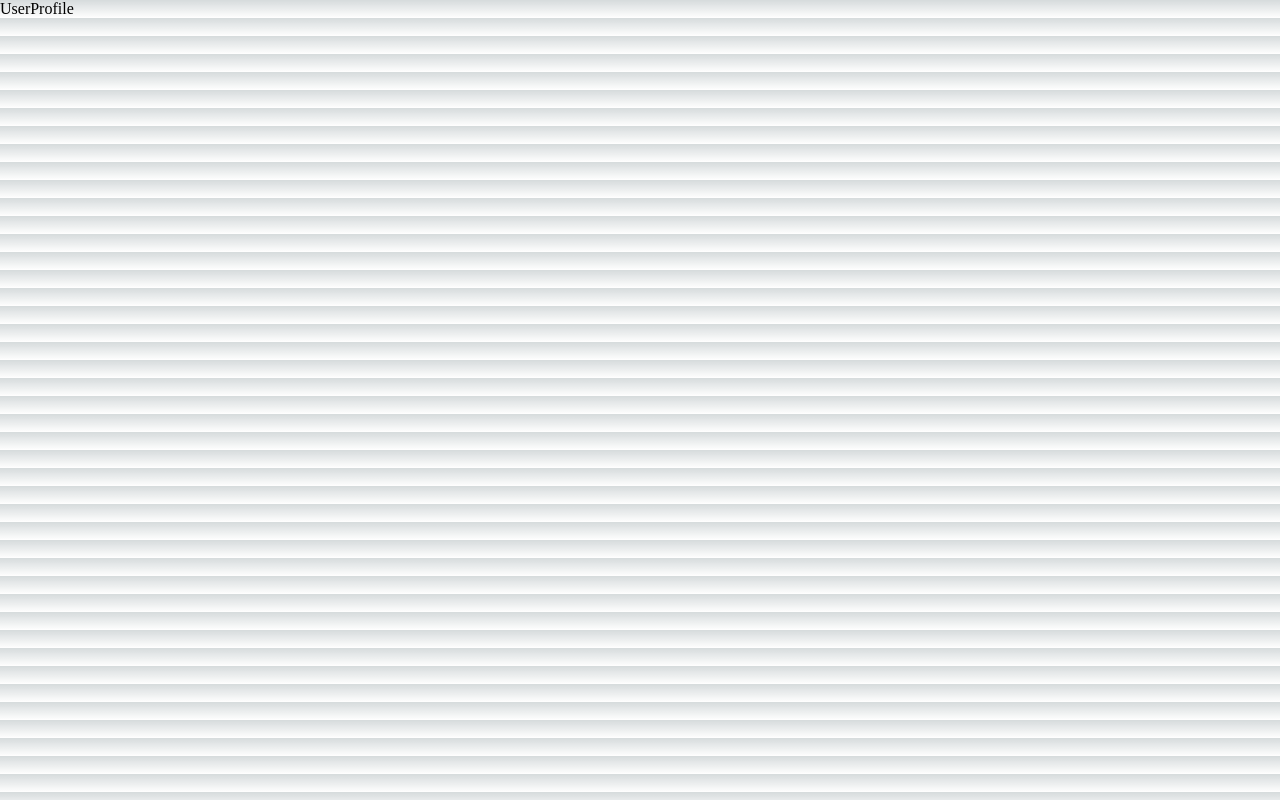
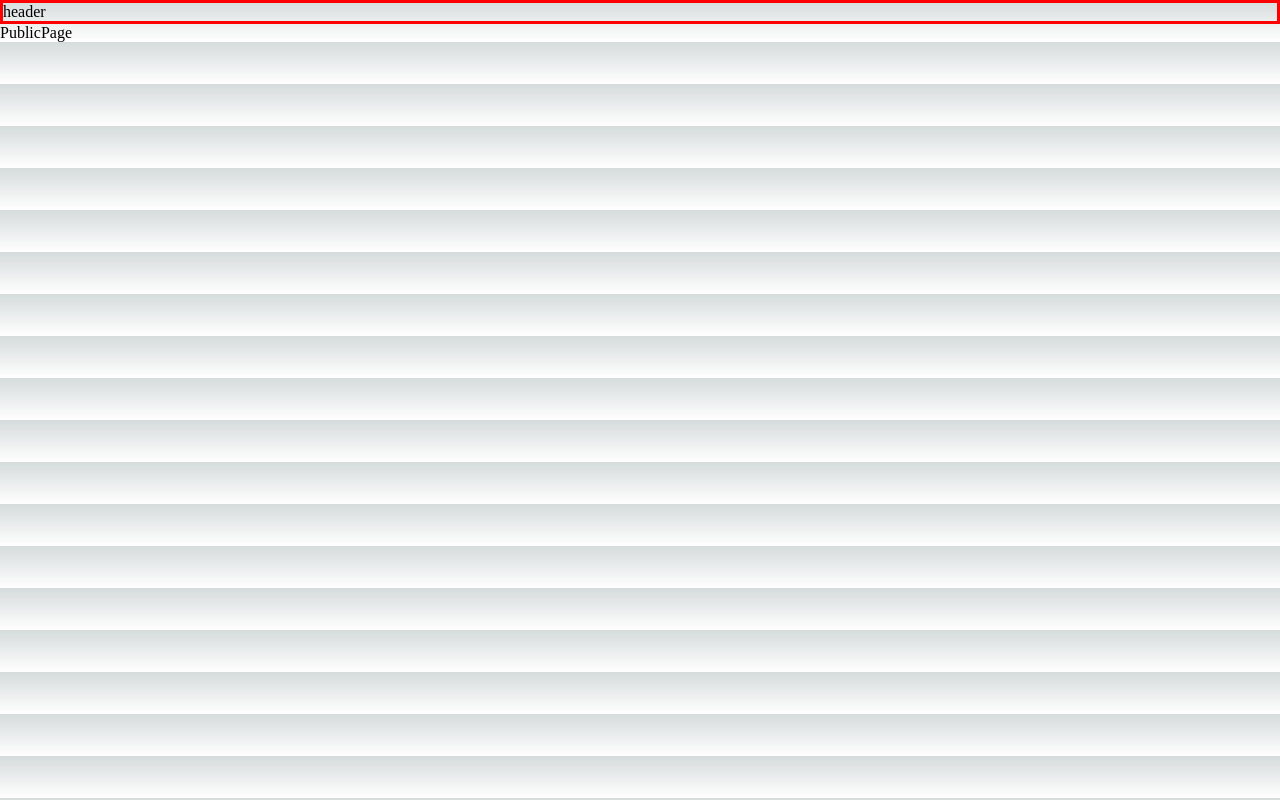
Before and after one commit to prostore-blip/inctagram, a Next.js app in the folder front-next-app/: page /public-page in a window 1280 px wide. Built offline with nearby package versions, Linux system fonts and the light colour scheme.

Commit message:
IN-5 fix: public-page - use PageWrapper and Layout

```diff
--- a/front-next-app/src/pages/public-page/index.tsx
+++ b/front-next-app/src/pages/public-page/index.tsx
@@ -1,9 +1,13 @@
-export default function UserProfile() {
-  return (
-    <>
-      <main>
-          UserProfile
-      </main>
-    </>
-  )
+import {PageWrapper} from "../../../components/PageWrapper/PageWrapper";
+import {getLayout} from "../../../components/Layout/BaseLayout/BaseLayout";
+
+export function PublicPage() {
+    return (
+        <PageWrapper>
+            PublicPage
+        </PageWrapper>
+    )
 }
+
+PublicPage.getLayout = getLayout
+export default PublicPage
```
